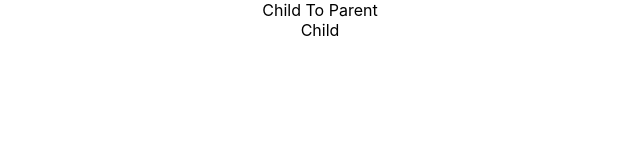
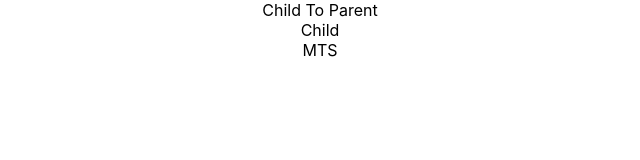
Before and after one commit to NagaMruthi/React-js, a React (Create React App) app in the folder my-project/: page / in a window 1280 px wide. Shown: the top 160 px of the page, without its empty margins (320-960 px from the left). Built offline with nearby package versions, Linux system fonts and the light colour scheme.

Commit message:
parent to child

```diff
--- a/my-project/src/App.js
+++ b/my-project/src/App.js
@@ -2,13 +2,16 @@ import './App.css';
 import Child from './Child';
 import React from 'react';
 function App() {
-  var getemp=(emps)=>{
-    console.log(emps);
-  }
+  const [x,setX]=React.useState([
+    {
+        name:"MTS",
+        id:1
+    }
+]);
   return (
     <div className="App">
       Child To Parent
-      <Child getdata={getemp}></Child>
+      <Child getdata={x}></Child>
     </div>
   );
 }
--- a/my-project/src/Child.js
+++ b/my-project/src/Child.js
@@ -1,15 +1,13 @@
 import React from "react";
 function Child(props){
-    const [x,setX]=React.useState([
-        {
-            name:"maruthi",
-            id:1
-        }
-    ]);
-    props.getdata(x);
+    console.log(props.getdata)
     return(
         <div>
-            Child
+            Child{
+                props.getdata.map((e)=>{
+                    return<div>{e.name}</div>
+                })
+            }
         </div>
     )
 }
```
